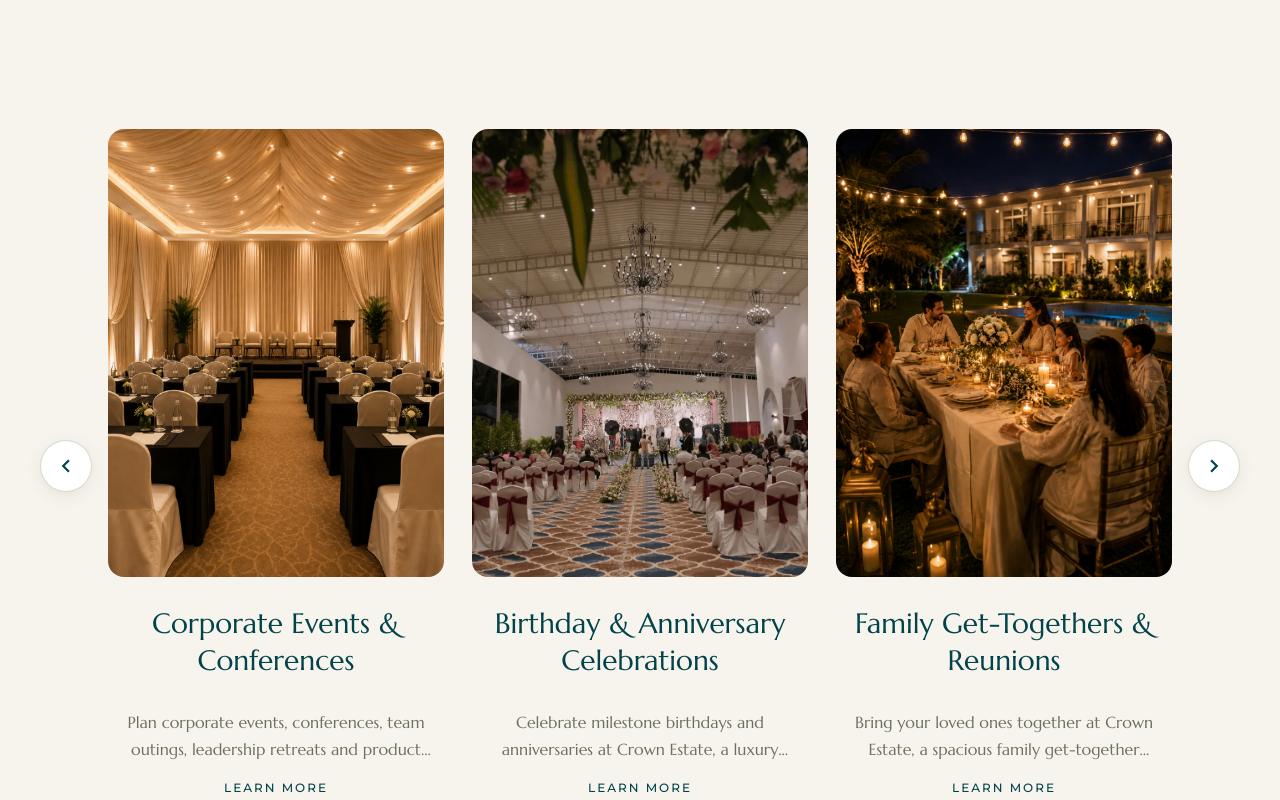
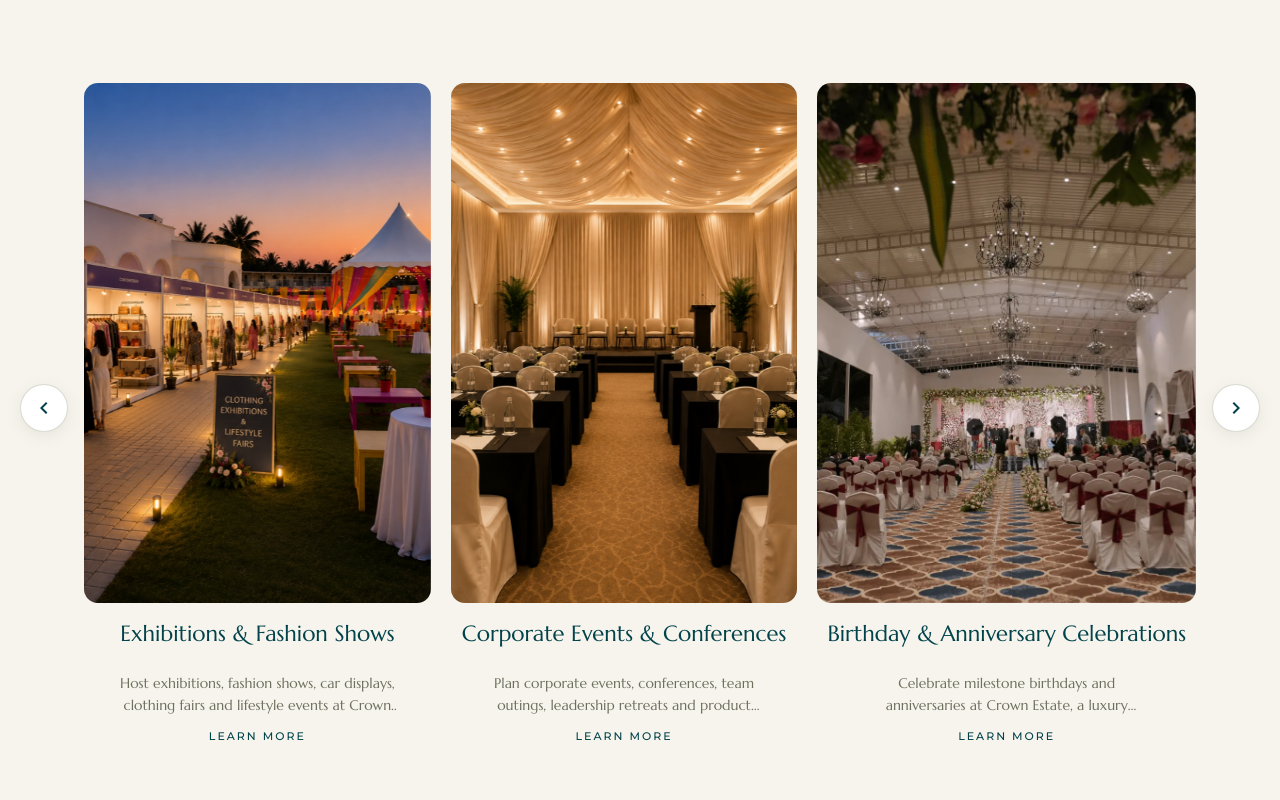
Before and after one commit to vedavyas8688/Crown-Estate, a React (Vite) app: page / in a window 1280 px wide. Shown: the part 1600-2400 px from the top of the page. Built offline with nearby package versions, Linux system fonts and the light colour scheme.

Commit message:
new changes

```diff
--- a/src/components/Services.jsx
+++ b/src/components/Services.jsx
@@ -1,40 +1,185 @@
-import { useRef, useState, useEffect } from 'react'
+import { useRef, useState, useEffect, useCallback } from 'react'
 import { Link } from 'react-router-dom'
 import { useScrollReveal } from '../hooks/useScrollReveal'
 import { serviceDetails, serviceList } from '../data/services'
 import { MdChevronLeft, MdChevronRight } from 'react-icons/md'
 
 const style = `
-  @keyframes fadeSlide {
-    from { opacity: 0; transform: translateX(30px); }
+  /* OUTGOING — exits to the left or right */
+  @keyframes exitLeft {
+    from { opacity: 1; transform: translateX(0); }
+    to   { opacity: 0; transform: translateX(-80px); }
+  }
+  @keyframes exitRight {
+    from { opacity: 1; transform: translateX(0); }
+    to   { opacity: 0; transform: translateX(80px); }
+  }
+  /* INCOMING — enters from right or left */
+  @keyframes enterRight {
+    from { opacity: 0; transform: translateX(80px); }
     to   { opacity: 1; transform: translateX(0); }
   }
-  @keyframes fadeSlideReverse {
-    from { opacity: 0; transform: translateX(-30px); }
+  @keyframes enterLeft {
+    from { opacity: 0; transform: translateX(-80px); }
     to   { opacity: 1; transform: translateX(0); }
+  }
+
+  .services-section-wrap {
+    width: 100%;
+    overflow: hidden;
+    height: calc(100vh - 90px);
+    display: flex;
+    align-items: center;
+  }
+
+  .services-slider-row {
+    display: flex;
+    align-items: center;
+    gap: 16px;
+    width: 100%;
+    height: 100%;
+  }
+
+  /* Viewport stacks outgoing + incoming on top of each other */
+  .services-cards-viewport {
+    flex: 1;
+    position: relative;
+    overflow: hidden;
+    height: 100%;
+    display: flex;
+    align-items: center;
+  }
+
+  /* Both slides are absolutely positioned so they overlap during transition */
+  .services-slide {
+    position: absolute;
+    width: 100%;
+    display: grid;
+    gap: 20px;
+    top: 0;
+    left: 0;
+    height: 100%;
+    align-items: start;
+    padding-top: 10px;
+  }
+
+  /* OUTGOING slide */
+  .services-slide.exiting-next {
+    animation: exitLeft 500ms cubic-bezier(0.4, 0, 0.2, 1) forwards;
+    z-index: 1;
+  }
+  .services-slide.exiting-prev {
+    animation: exitRight 500ms cubic-bezier(0.4, 0, 0.2, 1) forwards;
+    z-index: 1;
+  }
+
+  /* INCOMING slide */
+  .services-slide.entering-next {
+    animation: enterRight 500ms cubic-bezier(0.4, 0, 0.2, 1) forwards;
+    z-index: 2;
+  }
+  .services-slide.entering-prev {
+    animation: enterLeft 500ms cubic-bezier(0.4, 0, 0.2, 1) forwards;
+    z-index: 2;
+  }
+
+  /* Stagger each card inside the incoming slide */
+  .services-slide.entering-next .service-card:nth-child(1),
+  .services-slide.entering-prev .service-card:nth-child(1) { animation-delay: 0ms; }
+  .services-slide.entering-next .service-card:nth-child(2),
+  .services-slide.entering-prev .service-card:nth-child(2) { animation-delay: 60ms; }
+  .services-slide.entering-next .service-card:nth-child(3),
+  .services-slide.entering-prev .service-card:nth-child(3) { animation-delay: 120ms; }
+
+  .service-card {
+    display: flex;
+    flex-direction: column;
+    align-items: center;
+    opacity: 0;
+    animation: inherit;
+    animation-fill-mode: forwards;
   }
 
   .service-image-wrap {
     width: 100%;
     overflow: hidden;
-    border-radius: 16px;
-    aspect-ratio: 3 / 4;
+    border-radius: 14px;
+    display: block;
+    text-decoration: none;
+    height: calc(100vh - 90px - 140px);
+    max-height: 520px;
   }
   .service-image-wrap img {
     width: 100%;
     height: 100%;
     object-fit: cover;
-    transition: transform 600ms cubic-bezier(0.22, 1, 0.36, 1);
+    transition: transform 700ms cubic-bezier(0.22, 1, 0.36, 1);
+    will-change: transform;
   }
   .service-image-wrap:hover img {
-    transform: scale(1.05);
+    transform: scale(1.04);
+  }
+
+  .service-card-text {
+    text-align: center;
+    padding: 16px 10px 0;
+    display: flex;
+    flex-direction: column;
+    align-items: center;
+    gap: 6px;
+    overflow: hidden;
+  }
+
+  /* Text slides up after card enters */
+  .service-card-text .heading-service {
+    font-size: 22px;
+    margin-bottom: 0;
+    opacity: 0;
+    transform: translate3d(0, 18px, 0);
+    transition: opacity 500ms ease, transform 500ms cubic-bezier(0.25, 0.46, 0.45, 0.94);
+    transition-delay: 300ms;
+    white-space: nowrap;
+    overflow: hidden;
+    text-overflow: ellipsis;
+    max-width: 100%;
+  }
+  .service-card-text .paragraph-service {
+    font-size: 14px;
+    line-height: 1.55;
+    max-width: 280px;
+    margin-bottom: 0;
+    display: -webkit-box;
+    -webkit-line-clamp: 2;
+    -webkit-box-orient: vertical;
+    overflow: hidden;
+    opacity: 0;
+    transform: translate3d(0, 18px, 0);
+    transition: opacity 500ms ease, transform 500ms cubic-bezier(0.25, 0.46, 0.45, 0.94);
+    transition-delay: 370ms;
+  }
+  .service-card-text .link {
+    opacity: 0;
+    transform: translate3d(0, 14px, 0);
+    transition: opacity 450ms ease, transform 450ms cubic-bezier(0.25, 0.46, 0.45, 0.94);
+    transition-delay: 440ms;
+    font-size: 11px;
+  }
+
+  .services-slide.entering-next .service-card-text .heading-service,
+  .services-slide.entering-next .service-card-text .paragraph-service,
+  .services-slide.entering-next .service-card-text .link,
+  .services-slide.entering-prev .service-card-text .heading-service,
+  .services-slide.entering-prev .service-card-text .paragraph-service,
+  .services-slide.entering-prev .service-card-text .link {
+    opacity: 1;
+    transform: translate3d(0, 0, 0);
   }
 
   .service-arrow-btn {
     flex-shrink: 0;
-    width: 52px;
-    height: 52px;
-    min-width: 52px;
+    width: 48px;
+    height: 48px;
+    min-width: 48px;
     border-radius: 50%;
     background: white;
     border: 1px solid rgba(160,164,142,0.4);
@@ -44,87 +189,43 @@ const style = `
     justify-content: center;
     cursor: pointer;
     transition: box-shadow 300ms ease, transform 300ms ease;
+    z-index: 10;
   }
   .service-arrow-btn:hover {
     box-shadow: 0 8px 30px -6px rgba(84,87,72,0.3);
     transform: scale(1.06);
   }
-
-  .service-card-text {
-    text-align: center;
-    padding: 28px 12px 0;
-    display: flex;
-    flex-direction: column;
-    align-items: center;
-    gap: 10px;
-  }
-  .service-card-text .heading-service {
-    font-size: 28px;
-    margin-bottom: 0;
-  }
-  .service-card-text .paragraph-service {
-    font-size: 16px;
-    line-height: 1.7;
-    max-width: 320px;
-    margin-bottom: 0;
-    display: -webkit-box;
-    -webkit-line-clamp: 2;
-    -webkit-box-orient: vertical;
-    overflow: hidden;
+  .service-arrow-btn:disabled {
+    opacity: 0.4;
+    pointer-events: none;
   }
 
-  .services-slider-row {
-    display: flex;
-    align-items: center;
-    gap: 16px;
+  @media (max-width: 1024px) {
+    .service-arrow-btn { width: 40px; height: 40px; min-width: 40px; }
+    .service-card-text .heading-service { font-size: 20px; }
+    .service-card-text .paragraph-service { font-size: 13px; }
+    .services-slide { gap: 16px; }
+    .service-image-wrap { max-height: 400px; }
   }
 
-  .services-cards-area {
-    flex: 1;
-  }
-
-  /* Tablet */
-  @media (max-width: 1024px) {
+  @media (max-width: 640px) {
+    .services-section-wrap { height: calc(100vh - 70px); }
+    .services-slider-row { gap: 0; }
     .service-arrow-btn {
-      width: 44px;
-      height: 44px;
-      min-width: 44px;
+      width: 7.5vw; height: 7.5vw; min-width: 7.5vw;
+      background: transparent; border: none; box-shadow: none;
     }
-    .service-card-text .heading-service { font-size: 24px; }
-    .service-card-text .paragraph-service { font-size: 15px; }
-  }
-
-  /* Mobile — each arrow is 7.5% of screen, cards fill the rest */
-  @media (max-width: 640px) {
-    .services-slider-row {
-      gap: 0;
+    .service-arrow-btn:hover { transform: none; box-shadow: none; }
+    .services-cards-viewport { width: 85vw; flex: none; }
+    .service-image-wrap {
+      border-radius: 12px;
+      height: calc(100vh - 70px - 120px);
+      max-height: none;
     }
-
-    .service-arrow-btn {
-      width: 7.5vw;
-      height: 7.5vw;
-      min-width: 7.5vw;
-      border-radius: 50%;
-      box-shadow: none;
-      border: none;
-      background: transparent;
-    }
-
-    .services-cards-area {
-      width: 85vw;
-      flex: none;
-    }
-
-    .service-image-wrap {
-      aspect-ratio: 4 / 5;
-      border-radius: 12px;
-    }
-    .service-card-text {
-      padding-top: 20px;
-      gap: 8px;
-    }
-    .service-card-text .heading-service { font-size: 22px; }
-    .service-card-text .paragraph-service { font-size: 14px; }
+    .service-card-text { padding-top: 14px; gap: 5px; }
+    .service-card-text .heading-service { font-size: 18px; }
+    .service-card-text .paragraph-service { font-size: 12px; }
+    .services-slide { gap: 0; }
   }
 `
 
@@ -152,28 +253,46 @@ function useVisibleCount() {
 export default function Services() {
   const ref = useRef(null)
   useScrollReveal(ref)
-  const [current, setCurrent] = useState(0)
-  const [direction, setDirection] = useState('next')
-  const total = serviceList.length
+
+  const [current, setCurrent]       = useState(0)
+  const [outgoing, setOutgoing]     = useState(null)  // ← tracks the slide being removed
+  const [direction, setDirection]   = useState('next')
+  const [isAnimating, setIsAnimating] = useState(false)
+
+  const total   = serviceList.length
   const visible = useVisibleCount()
+  const ANIM_DURATION = 500
+
+  const go = useCallback((dir) => {
+    if (isAnimating) return
+    setIsAnimating(true)
+    setDirection(dir)
+
+    // snapshot current visible slugs as the outgoing slide
+    const outgoingSlugs = Array.from(
+      { length: visible },
+      (_, i) => serviceList[(current + i) % total]
+    )
+    setOutgoing(outgoingSlugs)
+
+    // advance current
+    setCurrent(c =>
+      dir === 'next'
+        ? (c + 1) % total
+        : (c - 1 + total) % total
+    )
+
+    // clear outgoing after animation finishes
+    setTimeout(() => {
+      setOutgoing(null)
+      setIsAnimating(false)
+    }, ANIM_DURATION)
+  }, [isAnimating, current, total, visible])
 
   useEffect(() => {
-    const timer = setInterval(() => {
-      setDirection('next')
-      setCurrent((c) => (c + 1) % total)
-    }, 3000)
+    const timer = setInterval(() => go('next'), 3500)
     return () => clearInterval(timer)
-  }, [total])
-
-  const prev = () => {
-    setDirection('prev')
-    setCurrent((c) => (c - 1 + total) % total)
-  }
-
-  const next = () => {
-    setDirection('next')
-    setCurrent((c) => (c + 1) % total)
-  }
+  }, [go])
 
   const getVisible = () =>
     Array.from({ length: visible }, (_, i) => serviceList[(current + i) % total])
@@ -181,71 +300,62 @@ export default function Services() {
   const gridCols =
     visible === 1 ? '1fr' : visible === 2 ? '1fr 1fr' : '1fr 1fr 1fr'
 
+  const renderCards = (slugs) =>
+    slugs.map((slug) => {
+      const s    = serviceDetails[slug]
+      const href = `/services/${slug}`
+      return (
+        <div className="service-card" key={slug}>
+          <Link to={href} className="service-image-wrap">
+            <img src={s.teaserImage} alt={s.title} loading="lazy" />
+          </Link>
+          <div className="service-card-text">
+            <Link to={href} className="link-service w-inline-block">
+              <h4 className="heading-service">{s.title}</h4>
+            </Link>
+            <p className="paragraph-service">{s.teaserBody}</p>
+            <Link to={href} className="link">learn more</Link>
+          </div>
+        </div>
+      )
+    })
+
   return (
     <>
       <style>{style}</style>
-      <div ref={ref} className="section">
-        <div
-          className="content wide"
-          style={{ paddingLeft: '20px', paddingRight: '20px' }}
-        >
+      <div ref={ref} className="section services-section-wrap" style={{ padding: '20px' }}>
+        <div className="content wide" style={{ height: '100%', paddingLeft: '0', paddingRight: '0' }}>
           <div className="services-slider-row">
 
-            {/* Left Arrow */}
-            <button
-              onClick={prev}
-              aria-label="Previous service"
-              className="service-arrow-btn"
-            >
-              <MdChevronLeft style={{ fontSize: '26px', color: 'var(--heading)' }} />
+            <button onClick={() => go('prev')} aria-label="Previous" className="service-arrow-btn" disabled={isAnimating}>
+              <MdChevronLeft style={{ fontSize: '24px', color: 'var(--heading)' }} />
             </button>
 
-            {/* Cards */}
-            <div
-              className="services-cards-area"
-              key={`${current}-${visible}`}
-              style={{
-                display: 'grid',
-                gridTemplateColumns: gridCols,
-                gap: '28px',
-                animation: `${direction === 'next' ? 'fadeSlide' : 'fadeSlideReverse'} 0.5s cubic-bezier(.25,.46,.45,.94) both`,
-              }}
-            >
-              {getVisible().map((slug) => {
-                const s = serviceDetails[slug]
-                const href = `/services/${slug}`
-                return (
-                  <div
-                    key={slug}
-                    style={{ display: 'flex', flexDirection: 'column', alignItems: 'center' }}
-                  >
-                    <Link to={href} className="service-image-wrap w-full block">
-                      <img
-                        src={s.teaserImage}
-                        alt={s.title}
-                        loading="lazy"
-                      />
-                    </Link>
+            <div className="services-cards-viewport">
 
-                    <div className="service-card-text">
-                      <Link to={href} className="link-service w-inline-block">
-                        <h4 className="heading-service">{s.title}</h4>
-                      </Link>
-                      <p className="paragraph-service">{s.teaserBody}</p>
-                      <Link to={href} className="link">learn more</Link>
-                    </div>
-                  </div>
-                )
-              })}
+              {/* OUTGOING slide — exits */}
+              {outgoing && (
+                <div
+                  className={`services-slide ${direction === 'next' ? 'exiting-next' : 'exiting-prev'}`}
+                  style={{ gridTemplateColumns: gridCols }}
+                >
+                  {renderCards(outgoing)}
+                </div>
+              )}
+
+              {/* INCOMING slide — enters */}
+              <div
+                key={current}
+                className={`services-slide ${direction === 'next' ? 'entering-next' : 'entering-prev'}`}
+                style={{ gridTemplateColumns: gridCols }}
+              >
+                {renderCards(getVisible())}
+              </div>
+
             </div>
 
-            {/* Right Arrow */}
-            <button
-              onClick={next}
-              aria-label="Next service"
-              className="service-arrow-btn"
-            >
-              <MdChevronRight style={{ fontSize: '26px', color: 'var(--heading)' }} />
+            <button onClick={() => go('next')} aria-label="Next" className="service-arrow-btn" disabled={isAnimating}>
+              <MdChevronRight style={{ fontSize: '24px', color: 'var(--heading)' }} />
             </button>
 
           </div>
```
